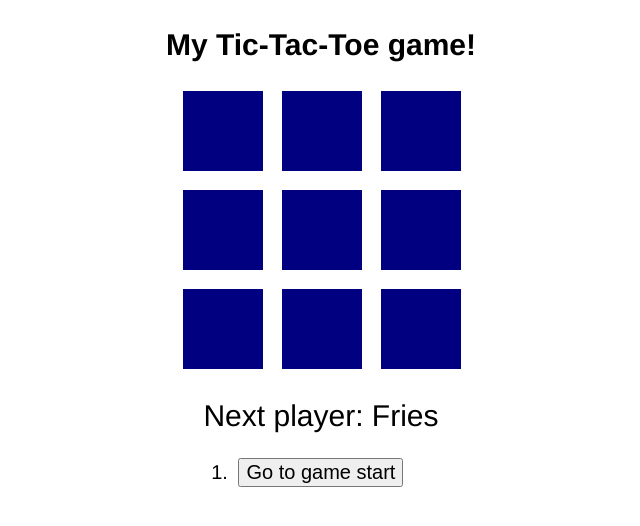
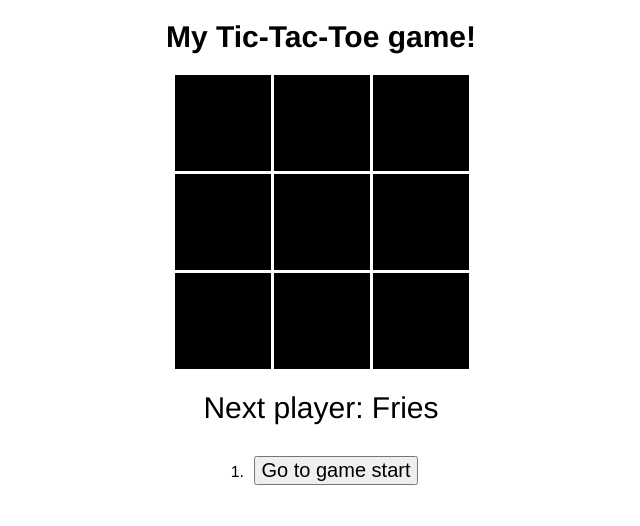
Before and after one commit to sam9111/Tic-Tac-Toe, a React app: page / in a window 1280 px wide. Shown: the whole page, without its empty margins (319-959 px from the left). Built offline with nearby package versions, Linux system fonts and the light colour scheme.

Commit message:
Edited CSS layout

```diff
--- a/src/index.css
+++ b/src/index.css
@@ -22,8 +22,8 @@ ul {
 }
 
 .square {
-  background: navy;
-  border: 10px solid white;
+  background: black;
+  border: 2px solid white;
   float: left;
   font-size: 20px;
   font-weight: bold;
@@ -31,7 +31,6 @@ ul {
   height: 100px;
   margin-right: -1px;
   margin-top: -1px;
-  padding: 0;
   text-align: center;
   width: 100px;
 }
@@ -45,16 +44,15 @@ ul {
 }
 
 .game {
-  display: flex;
-  justify-content: center;
-  flex-direction: column;
-  align-items: center;
   margin: 0 auto;
   max-width: 460px;
 }
 
 .game-info {
-  font-size: 20px;
+  display: flex;
+  justify-content: center;
+  flex-direction: column;
+  align-items: center;
 }
 
 h1 {
@@ -63,11 +61,17 @@ h1 {
 }
 
 span {
-  font-size: 50px;
+  font-size: 60px;
 }
 .list {
-  justify-content: center;
+  max-width: 300px;
   display: inline-flex;
   font-size: 20px;
   margin: 5px;
 }
+.game-board {
+  display: flex;
+  justify-content: center;
+  flex-direction: column;
+  align-items: center;
+}
```
